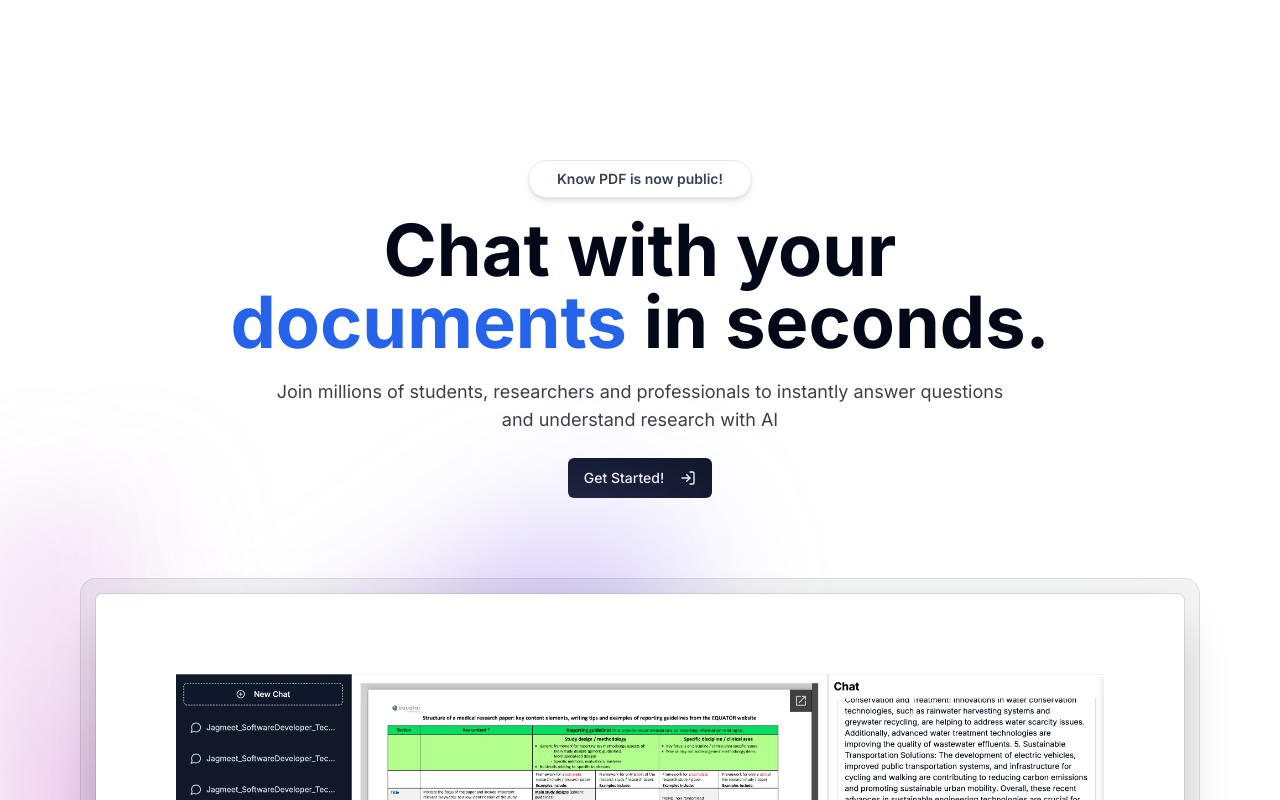
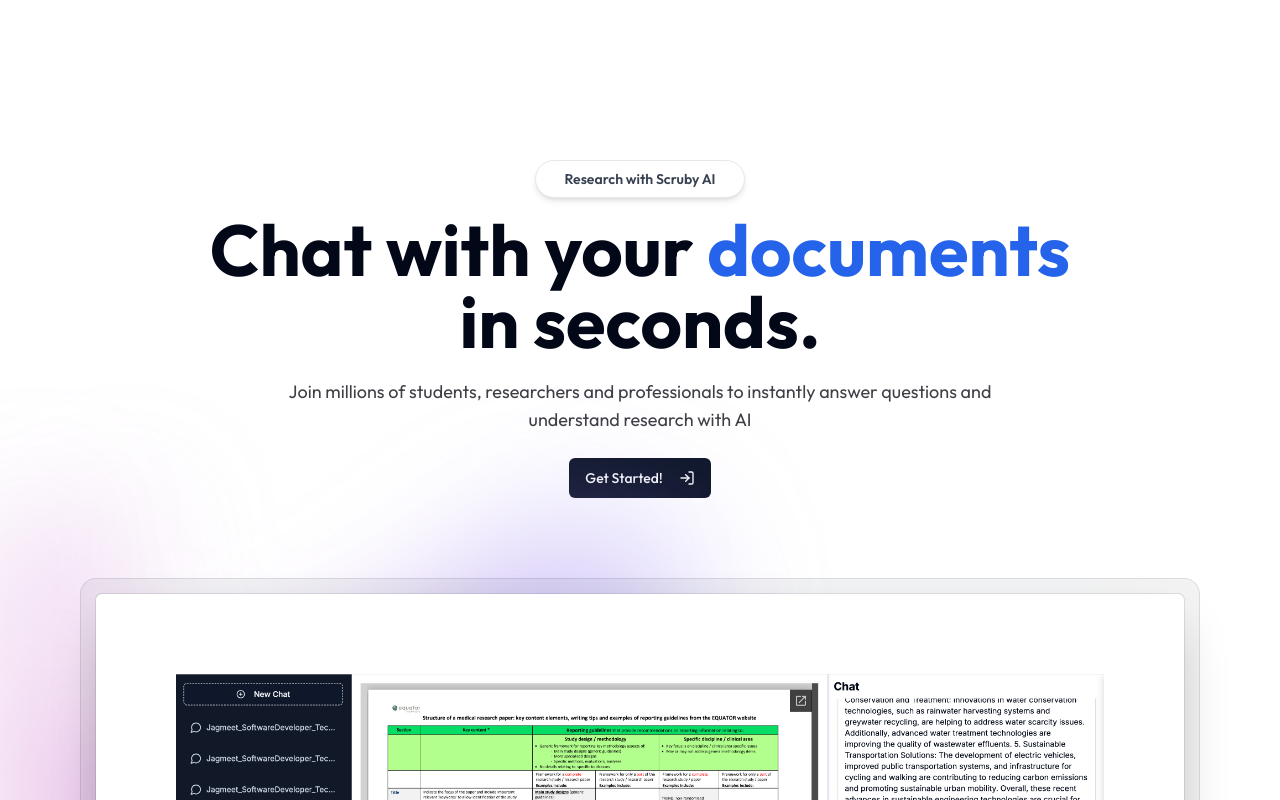
Before and after one commit to Jagm33t/KnowPdf, a Next.js app: page / in a window 1280 px wide. Shown: the top 800 px of the page. Built offline with nearby package versions, Linux system fonts and the light colour scheme; no server answers.

Commit message:
Response for notes chat

```diff
--- /dev/null
+++ b/src/app/api/notes/route.ts
@@ -0,0 +1,60 @@
+import { NextRequest, NextResponse } from "next/server";
+import { getContextFromSelectedText } from "@/lib/context";
+import { OpenAIApi, Configuration, ChatCompletionRequestMessage } from "openai-edge";
+
+
+const config = new Configuration({
+  apiKey: process.env.OPENAI_API_KEY!,
+});
+const openai = new OpenAIApi(config);
+
+export const runtime = "edge"; // Ensures compatibility with Edge Runtime
+
+export async function POST(req: NextRequest) {
+  try {
+    // Parse the incoming request body
+    const { selectedText, fileKey } = await req.json();
+
+    console.log("Received data from frontend:", { selectedText, fileKey });
+
+    // Step 1: Fetch context from Pinecone
+    const context = await getContextFromSelectedText(selectedText, fileKey);
+    console.log("Context retrieved from Pinecone:", context);
+
+    // Step 2: Generate a GPT prompt
+    const prompt: ChatCompletionRequestMessage = {
+      role: "system",
+      content: `You are a helpful assistant. Use the following context to answer the user's query in markdown format. If the context does not contain the answer, respond with "I don't know." Do not make up answers.
+
+      Context:
+      ${context}
+
+      User's Question:
+      ${selectedText}`,
+    };
+
+    // Step 3: Send prompt to GPT
+    const response = await openai.createChatCompletion({
+      model: "gpt-3.5-turbo",
+      messages: [prompt],
+      temperature: 0.3,
+    });
+
+    if (!response.ok) {
+      const errorDetails = await response.json();
+      console.error("OpenAI API Error Details:", errorDetails);
+      return NextResponse.json({ error: "Error generating response from GPT" }, { status: 500 });
+    }
+
+    const result = await response.json();
+    const answer = result.choices[0].message.content;
+
+    console.log("GPT Response:", answer);
+
+    // Step 4: Return the GPT-generated response
+    return NextResponse.json({ answer }, { status: 200 });
+  } catch (error) {
+    console.error("Error processing API request:", error);
+    return NextResponse.json({ error: "Internal Server Error" }, { status: 500 });
+  }
+}
--- a/src/app/api/stripe/route.ts
+++ b/src/app/api/stripe/route.ts
@@ -44,7 +44,7 @@
           price_data: {
             currency: "USD",
             product_data: {
-              name: "Know PDF Pro",
+              name: "Scruby AI",
               description: "Unlimited PDF sessions!",
             },
             unit_amount: 1100,
--- a/src/app/chat/[chatId]/page.tsx
+++ b/src/app/chat/[chatId]/page.tsx
@@ -60,7 +60,7 @@
 
         {/* Chat Component */}
         <div className="flex-[3] border-l-2 border-l-gray-300 bg-[#F3F2F1]">
-          <ChatComponent chatId={parseInt(chatId)} />
+          <ChatComponent chats={_chats} chatId={parseInt(chatId)} />
         </div>
       </div>
     </div>
--- a/src/app/globals.css
+++ b/src/app/globals.css
@@ -4,6 +4,103 @@
 
 body {
   font-family: Arial, Helvetica, sans-serif;
+}
+.tiptap {
+  :first-child {
+    margin-top: 0;
+  }
+
+  /* List styles */
+  ul,
+  ol {
+    padding: 0 1rem;
+    margin: 1.25rem 1rem 1.25rem 0.4rem;
+
+    li p {
+      margin-top: 0.25em;
+      margin-bottom: 0.25em;
+    }
+  }
+
+  /* Heading styles */
+  h1,
+  h2,
+  h3,
+  h4,
+  h5,
+  h6 {
+    line-height: 1.1;
+    margin-top: 2.5rem;
+    text-wrap: pretty;
+  }
+
+  h1,
+  h2 {
+    margin-top: 3.5rem;
+    margin-bottom: 1.5rem;
+  }
+
+  h1 {
+    font-size: 1.4rem;
+  }
+
+  h2 {
+    font-size: 1.2rem;
+  }
+
+  h3 {
+    font-size: 1.1rem;
+  }
+
+  h4,
+  h5,
+  h6 {
+    font-size: 1rem;
+  }
+
+  /* Code and preformatted text styles */
+  code {
+    background-color: var(--purple-light);
+    border-radius: 0.4rem;
+    color: var(--black);
+    font-size: 0.85rem;
+    padding: 0.25em 0.3em;
+  }
+
+  pre {
+    background: var(--black);
+    border-radius: 0.5rem;
+    color: var(--white);
+    font-family: 'JetBrainsMono', monospace;
+    margin: 1.5rem 0;
+    padding: 0.75rem 1rem;
+
+    code {
+      background: none;
+      color: inherit;
+      font-size: 0.8rem;
+      padding: 0;
+    }
+  }
+
+  mark {
+    background-color: #FAF594;
+    border-radius: 0.4rem;
+    box-decoration-break: clone;
+    padding: 0.1rem 0.3rem;
+  }
+
+  blockquote {
+    border-left: 3px solid var(--gray-3);
+    margin: 1.5rem 0;
+    padding-left: 1rem;
+  }
+
+  hr {
+    border: none;
+    border-top: 1px solid var(--gray-2);
+    margin: 2rem 0;
+  }
 }
 
 @layer base {
--- a/src/app/layout.tsx
+++ b/src/app/layout.tsx
@@ -1,12 +1,12 @@
 import "./globals.css";
 import type { Metadata } from "next";
-import { Inter } from "next/font/google";
+import { Outfit } from "next/font/google";
 import { ClerkProvider } from "@clerk/nextjs";
 import Providers from "@/components/ui/Providers";
 import { Toaster } from "react-hot-toast";
 
 
-const inter = Inter({ subsets: ["latin"] });
+const outfit = Outfit({ subsets: ["latin"] });
 
 export const metadata: Metadata = {
   title: "Scruby",
@@ -19,7 +19,7 @@
 }) {
   return (
     <html lang="en">
-      <body className={inter.className}>
+      <body className={outfit.className}>
         <ClerkProvider>
           <Providers>
             {children}
--- a/src/app/page.tsx
+++ b/src/app/page.tsx
@@ -31,7 +31,7 @@
 <MaxWidthWrapper className='mb-12 mt-28 sm:mt-40 flex flex-col items-center justify-center text-center'>
         <div className='mx-auto mb-4 flex max-w-fit items-center justify-center space-x-2 overflow-hidden rounded-full border border-gray-200 bg-white px-7 py-2 shadow-md backdrop-blur transition-all hover:border-gray-300 hover:bg-white/50'>
           <p className='text-sm font-semibold text-gray-700'>
-            Know PDF is now public!
+            Research with Scruby AI
           </p>
         </div>
         <h1 className='max-w-4xl text-5xl font-bold md:text-6xl lg:text-7xl'>
--- a/src/components/ui/ChatComponent.tsx
+++ b/src/components/ui/ChatComponent.tsx
@@ -1,10 +1,11 @@
 'use client'
 
 import React, { useEffect, useState } from "react";
+import { DrizzleChat } from "@/lib/db/schema";
 import { Input } from "./input";
 import { useChat } from "ai/react";
 import { Button } from "./button";
-import { Send, Share, Download, RefreshCw, Trash } from "lucide-react"; // ShadCN (Lucide) icons
+import { Send, Share, Download, RefreshCw } from "lucide-react"; // ShadCN (Lucide) icons
 import MessageList from "./MessageList";
 import { useQuery } from "@tanstack/react-query";
 import axios from "axios";
@@ -20,12 +21,20 @@
 
 interface Props {
   chatId: number;
+  chats: DrizzleChat[];
 }
 
-const ChatComponent = ({ chatId }: Props) => {
+const ChatComponent = ({ chatId, chats }: Props) => {
   const [isDialogOpen, setIsDialogOpen] = useState(false);
   const [shareableLink, setShareableLink] = useState<string>("");
   const [activeView, setActiveView] = useState<"Analyze" | "Notes">("Analyze");
+  const [loading, setLoading] = useState(false);
+
+  const handleSetLoading = (isLoading: boolean) => {
+    setLoading(isLoading);
+    console.log("loading ",loading)
+  };
+
 
   // Fetching messages via useQuery
   const { data, isLoading, refetch } = useQuery({
@@ -38,7 +47,7 @@
     },
   });
 
-  const { input, handleInputChange, handleSubmit, messages, setInput } = useChat({
+  const { input, handleInputChange, handleSubmit, messages } = useChat({
     api: "/api/chat",
     body: {
       chatId,
@@ -179,7 +188,15 @@
           </button>
         </div>
       </div>
-
+      {activeView === "Notes" && (
+        <div className="flex justify-end pr-4">
+          {loading ? (
+            <div className="text-xs text-gray-500 py-1 pr-4 ">Saving...</div>
+          ) : (
+            <div className="text-xs text-[#33679c] px-1 pr-4 ">Saved !</div>
+          )}
+        </div>
+      )}
       {/* Conditional Rendering Based on Active View */}
       {activeView === "Analyze" ? (
         <div id="message-container" className="flex-1 overflow-y-auto px-4 py-2">
@@ -188,7 +205,7 @@
       ) : (
         <div className="flex-1 overflow-y-auto px-4 py-2">
           {/* Pass chatId to NotesEditor */}
-          <NotesEditor chatId={chatId} />
+          <NotesEditor chats={chats} chatId={chatId} setLoadingState={handleSetLoading} />
         </div>
       )}
 
--- a/src/lib/context.ts
+++ b/src/lib/context.ts
@@ -42,3 +42,44 @@
   // 5 vectors
   return docs.join("\n").substring(0, 3000);
 }
+
+export async function getContextFromSelectedText(selectedText: string, fileKey: string) {
+  try {
+    // Generate embeddings for the selected text
+    const queryEmbeddings = await getEmbeddings(selectedText);
+
+    // Initialize Pinecone client
+    const client = new Pinecone({
+      apiKey: process.env.PINECONE_API_KEY!,
+    });
+
+    const pineconeIndex = await client.index("know-pdf");
+    const namespace = pineconeIndex.namespace(convertToAscii(fileKey));
+
+    // Query Pinecone with the embeddings
+    const queryResult = await namespace.query({
+      topK: 5,
+      vector: queryEmbeddings,
+      includeMetadata: true,
+    });
+
+    // Filter matches with a score higher than 0.7
+    const qualifyingDocs = queryResult.matches.filter(
+      (match) => match.score && match.score > 0.7
+    );
+
+    // Extract metadata from the matches
+    type Metadata = {
+      text: string;
+      pageNumber: number;
+    };
+
+    const docs = qualifyingDocs.map((match) => (match.metadata as Metadata).text);
+
+    // Join the results and limit context length to 3000 characters
+    return docs.join("\n").substring(0, 3000);
+  } catch (error) {
+    console.error("Error fetching context:", error);
+    throw error;
+  }
+}
```
Also changed, not shown: src/components/ui/MenuBar.tsx (+105 -8 lines), src/components/ui/NotesEditor.tsx (+27 -12 lines), src/lib/pinecone.ts (line endings or trailing spaces), 2 other files (tests, documents, lock files or other folders).
